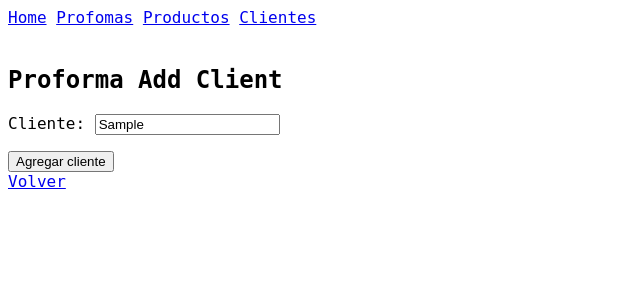
After one commit to wfarelt/proformas, a Django app: page /proforma/add_client/1/ in a window 1280 px wide. The commit adds this page. Shown: the top 300 px of the page, without its empty margins (0-640 px from the left). Run offline with Django 4.2, Linux system fonts and the light colour scheme; tables that the repository leaves empty hold one stand-in row (values such as "Sample post"); some libraries are stand-ins or nearby versions; some web fonts are replaced.

Commit message:
add client in proforma

```diff
--- a/core/forms.py
+++ b/core/forms.py
@@ -1,6 +1,6 @@
 
 from django import forms
-from .models import Producto, Cliente
+from .models import Producto, Cliente, Proforma
 
 # CREAR UN FORMULARIO PARA PRODUCTO
 class ProductoForm(forms.ModelForm):
@@ -39,3 +39,15 @@ class ClienteForm(forms.ModelForm):
             'phone': forms.TextInput(attrs={'class': 'form-control'}),
             'address': forms.TextInput(attrs={'class': 'form-control'}),
         }
+
+# CREAR UN FORMULARIO PARA MODIFICAR CLIENTE DE PROFORMA
+class ProformaAddClientForm(forms.ModelForm):
+    class Meta:
+        model = Proforma
+        fields = ['cliente']
+        labels = {
+            'cliente': 'Cliente',
+        }
+        widgets = {
+            'cliente': forms.TextInput(attrs={'class': 'form-control'}),
+        }
--- a/core/models.py
+++ b/core/models.py
@@ -27,7 +27,7 @@ class Proforma(models.Model):
     total = models.DecimalField(max_digits=10, decimal_places=2, default=0.00)
 
     def __str__(self):
-        return f"Proforma #{self.id} - {self.cliente}"
+        return self.id
 
     class Meta:
         verbose_name = "Proforma"
--- /dev/null
+++ b/core/templates/core/proforma_add_client.html
@@ -0,0 +1,11 @@
+{% extends 'core/base.html' %}
+
+{% block content %}
+    <h2>Proforma Add Client</h2>
+    <form method="POST">
+        {% csrf_token %}
+        {{ form.as_p }}
+        <button type="submit">Agregar cliente</button>
+    </form>
+    <a href="{% url 'proforma_new' %}" class="btn btn-primary">Volver</a>
+{% endblock %}
--- a/core/templates/core/proforma_new.html
+++ b/core/templates/core/proforma_new.html
@@ -10,14 +10,10 @@
         Fecha: {{proforma.fecha}}
         <br>
         Cliente: {{proforma.cliente}}
+        <a href="{% url 'proforma_add_client' proforma.id %}" class="btn btn-primary">Cambiar cliente</a>
         <br>
         Total: {{proforma.total}}
         <br>
-
-
-
-
-
 
       <h2>PRODUCTOS</h2>
       <table>
--- a/core/urls.py
+++ b/core/urls.py
@@ -1,8 +1,8 @@
 from django.urls import path
-from .views import home, proformas_list, productos_list, proforma_new, proforma_edit,\
+from .views import home, proformas_list, proforma_add_client , proforma_new, proforma_edit,\
     agregar_producto_a_detalle, producto_new, eliminar_producto_a_detalle, \
         clientes_list, cliente_new, cliente_edit, cliente_delete, \
-            product_detail, product_edit
+            product_detail, product_edit, productos_list
 
 urlpatterns = [
     path('', home, name='home'),
@@ -17,6 +17,7 @@ urlpatterns = [
     path('proforma/edit/<int:id>/', proforma_edit, name='proforma_edit'),
     path('proforma/agregar_producto_a_detalle/', agregar_producto_a_detalle, name='agregar_producto_a_detalle'),
     path('proforma/eliminar_producto_a_detalle/<int:id>/', eliminar_producto_a_detalle, name='eliminar_producto_a_detalle'),
+    path('proforma/add_client/<int:id>/', proforma_add_client, name='proforma_add_client'),
     #clientes
     path('clientes/', clientes_list, name='clientes_list'),
     path('cliente/new/', cliente_new, name='cliente_new'),
--- a/core/views.py
+++ b/core/views.py
@@ -1,7 +1,7 @@
 from django.shortcuts import get_object_or_404, redirect, render
 from django.urls import reverse_lazy
 from .models import Proforma, Producto, Detalle, Cliente
-from .forms import ProductoForm, ClienteForm
+from .forms import ProductoForm, ClienteForm, ProformaAddClientForm
 
 # Create your views here.
 
@@ -57,6 +57,17 @@ def proforma_new(request):
     productos_list = Producto.objects.all()
     context = {'proforma': proforma, 'productos_list': productos_list}
     return render(request, 'core/proforma_new.html', context)
+
+def proforma_add_client(request, id):
+    proforma = Proforma.objects.get(id=id)
+    if request.method == 'POST':
+        form = ProformaAddClientForm(request.POST, instance=proforma)
+        if form.is_valid():
+            form.save()
+            return redirect('proforma_edit', id)
+    else:
+        form = ProformaAddClientForm(instance=proforma)
+    return render(request, 'core/proforma_add_client.html', {'form': form})
 
 # Editar proforma
 def proforma_edit(request, id):
```
Also changed, not shown: core/migrations/0001_initial.py, core/migrations/0002_alter_proforma_cliente.py (deleted), core/migrations/0003_producto_stock.py (deleted), core/migrations/0004_detalle_precio_venta.py (deleted), core/migrations/0005_cliente.py (deleted).
